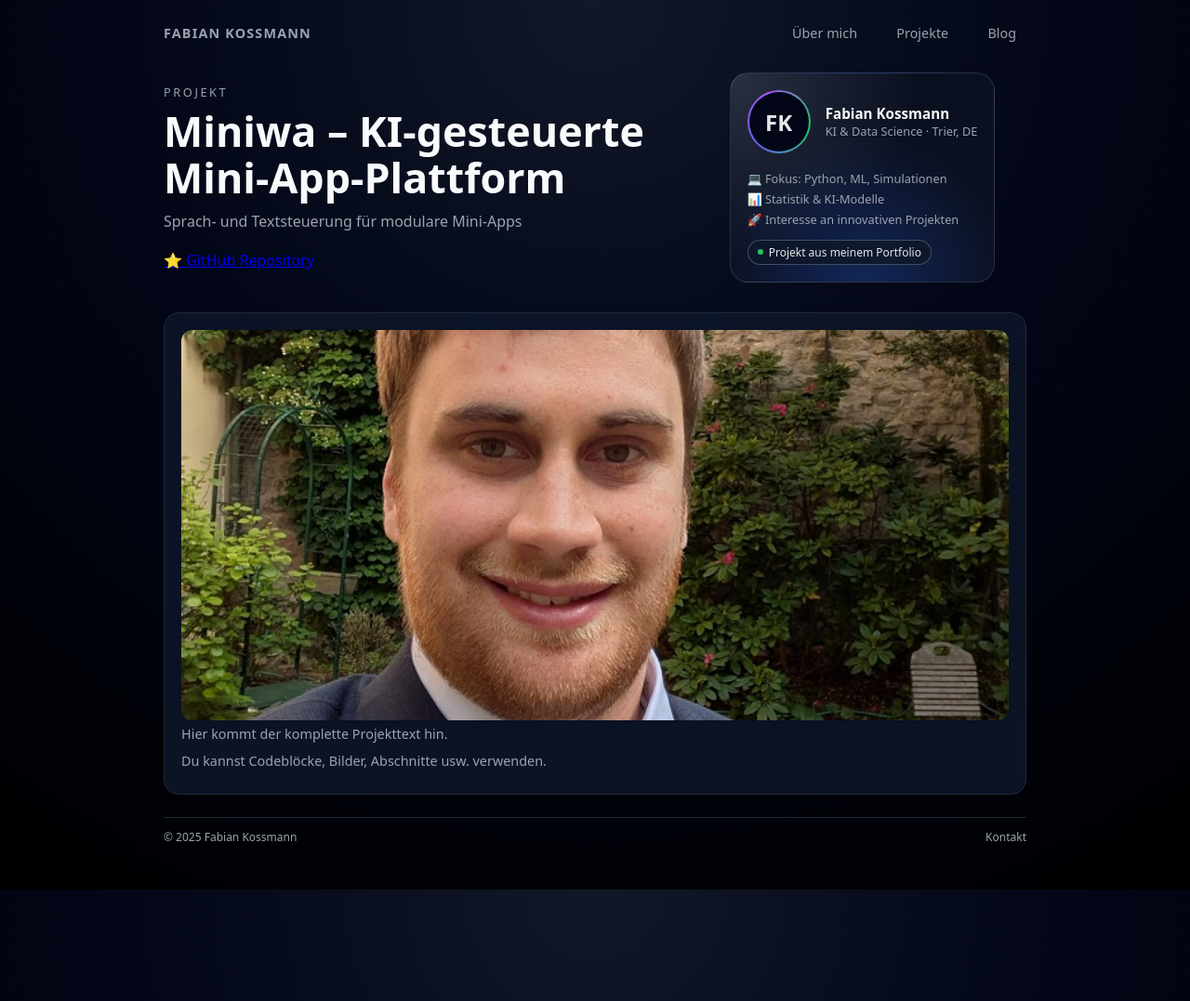
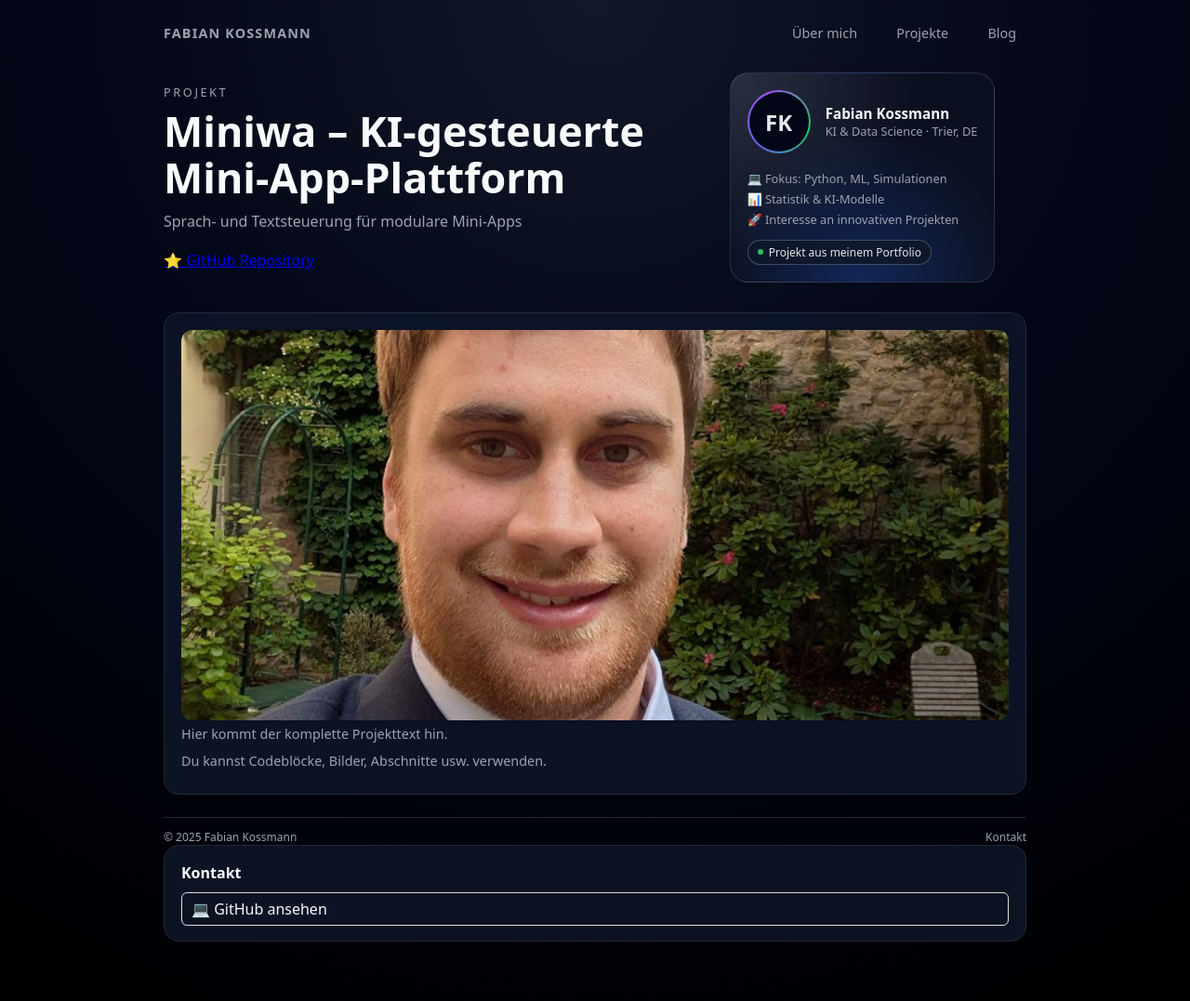
Before and after one commit to kossmanf/fabians-website, a Jekyll site: the page built from projects/project1.md, in a window 1280 px wide. Shown: the whole page at 93% size. Built offline with Jekyll 4.4.1, drawn with Linux system fonts in a browser that asks for light colours.

Commit message:
added contact info

```diff
--- a/_layouts/project.html
+++ b/_layouts/project.html
@@ -108,6 +108,39 @@
         </div>
     </footer>
 
+    <section id="contact" class="section" style="margin-bottom: 16px;">
+        <h2>Kontakt</h2>
+
+        {% if page.contact_text %}
+            <p>{{ page.contact_text }}</p>
+        {% endif %}
+
+        <div class="contact-items">
+            {% if page.email %}
+                <a class="contact-item" href="mailto:{{ page.email }}">
+                    📧 {{ page.email }}
+                </a>
+            {% endif %}
+
+            {% if page.github %}
+                <a class="contact-item" href="{{ page.github }}" target="_blank">
+                    💻 GitHub ansehen
+                </a>
+            {% endif %}
+
+            {% if page.linkedin %}
+                <a class="contact-item" href="{{ page.linkedin }}" target="_blank">
+                    🔗 LinkedIn Profil
+                </a>
+            {% endif %}
+
+            {% if page.x %}
+                <a class="contact-item" href="{{ page.x }}" target="_blank">
+                    🐦 X / Twitter
+                </a>
+            {% endif %}
+        </div>
+    </section>
 </div>
 
 <script>
--- a/assets/css/style.css
+++ b/assets/css/style.css
@@ -375,3 +375,26 @@ footer a:hover {
     font-size: 0.85rem;
     opacity: 0.75;
 }
+
+
+
+
+.contact-items {
+    display: flex;
+    flex-direction: column;
+    gap: 8px;
+}
+
+.contact-item {
+    font-size: 1rem;
+    color: var(--text-color);
+    text-decoration: none;
+    padding: 6px 10px;
+    border: 1px solid #ddd;
+    border-radius: 6px;
+    transition: background 0.2s;
+}
+
+.contact-item:hover {
+    background: #f5f5f5;
+}
```
Also changed, not shown: index.md (+9 -5 lines).
